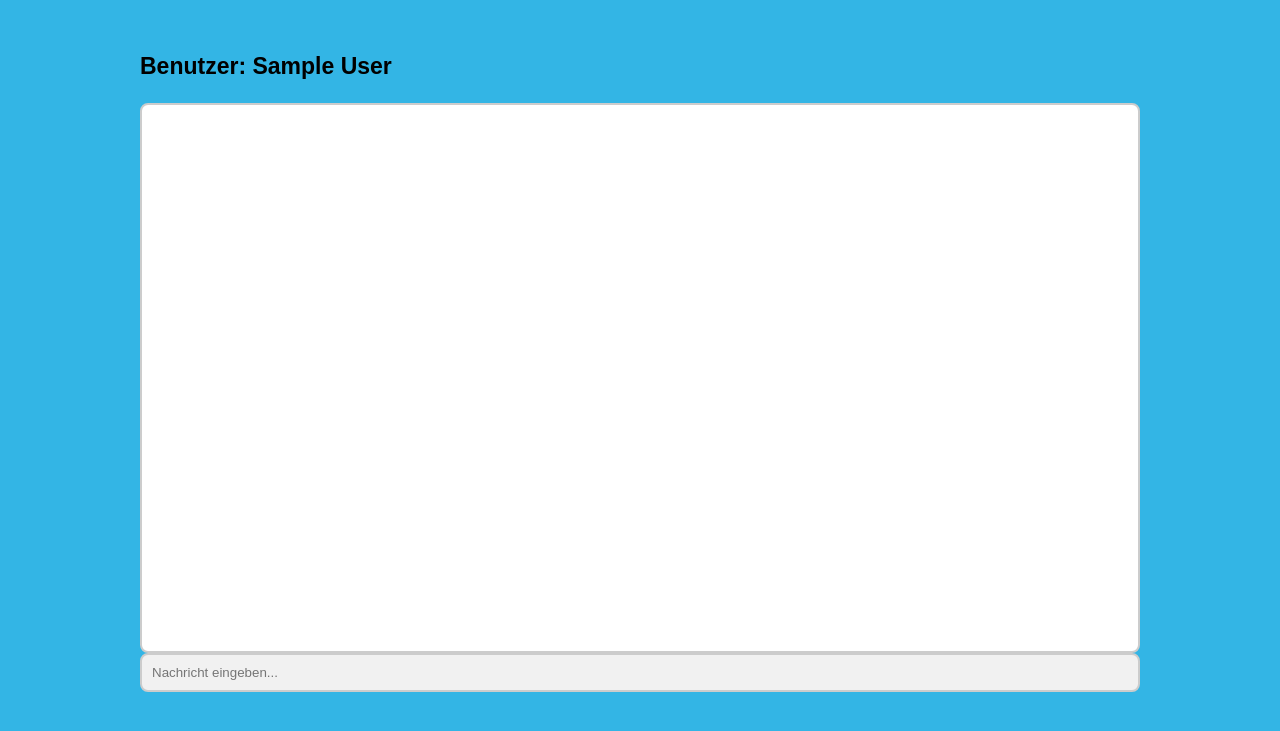
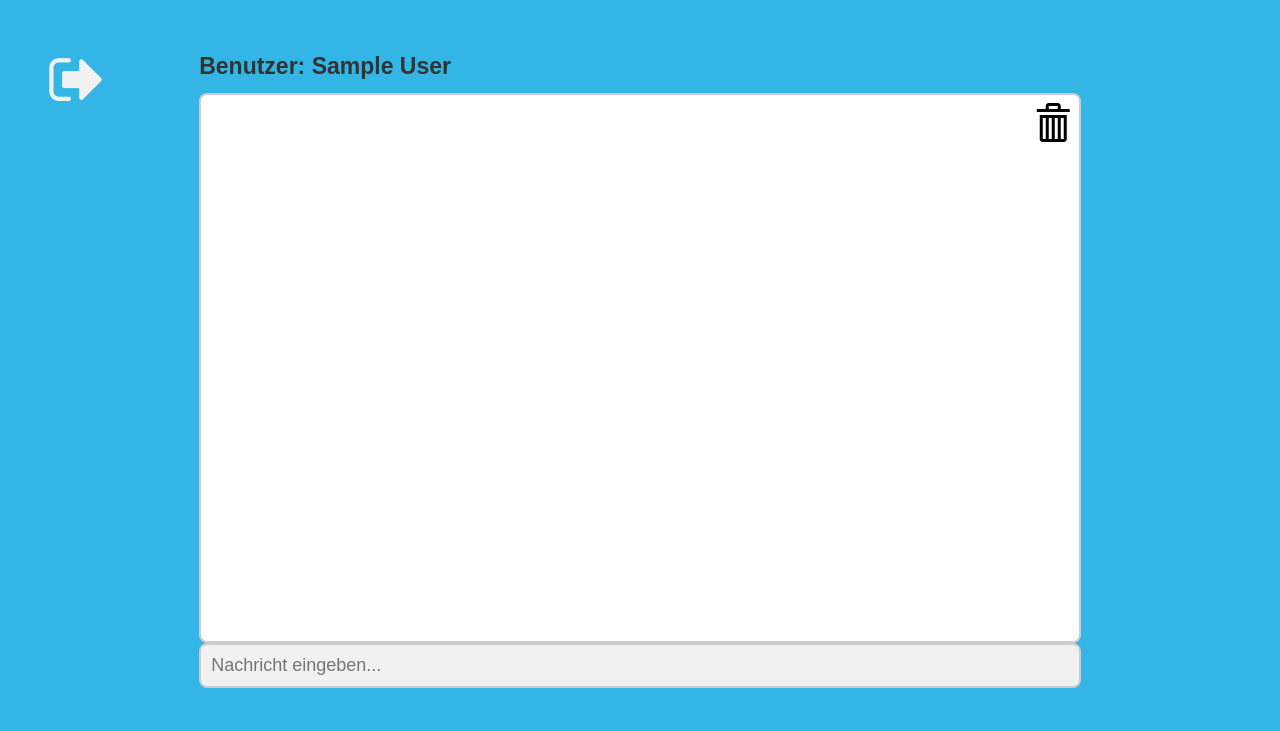
Before and after one commit to Moroo04/chat, a PHP site: template view/IndexController/zeigeChatAktion.tpl.php in a window 1280 px wide. Shown: the top 731 px of the page. Run offline with PHP 8.4, Linux system fonts and the light colour scheme; the template is opened without the code that fills it, so the values that code supplies are empty; the visitor is signed in with stand-in values (Sample User, id 1).

Commit message:
Logout & Chat Leeren

```diff
--- a/controller/AjaxController.php
+++ b/controller/AjaxController.php
@@ -9,6 +9,11 @@ class AjaxController extends AbstractBase
   public function alleNachrichtenAktion()
   {
     $this->addContext("nachrichten", Nachricht::findeAlle());
+  }
+
+  public function nachrichtenLeerenAktion(){
+    Nachricht::tabelleLeeren();
+    header('Location: index.php?aktion=zeigeChat');
   }
 
   public function ueberpreuefeLoginAktion()
--- a/controller/IndexController.php
+++ b/controller/IndexController.php
@@ -1,10 +1,11 @@
 <?php
+
 
 class IndexController extends AbstractBase
 {
 
   public function loginAktion(){
-
+    unset($_SESSION['unique_id']);
   }
 
   public function registerAktion(){
@@ -12,6 +13,9 @@ class IndexController extends AbstractBase
   }
 
   public function zeigeChatAktion(){
+    if(!isset($_SESSION['unique_id'])){
+      header('Location: index.php');
+    }
 
   }
 
--- a/css/chat.css
+++ b/css/chat.css
@@ -1,8 +1,13 @@
+#chat_wrapper{
+    width: 90%;
+    margin: 0 auto;
+}
+
 #chat {
     width: 80%;
     max-width: 1000px;
     margin: 0 auto;
-    margin-top: 10px;
+    margin-top: -30px;
     padding: 20px;
 
 }
@@ -17,19 +22,37 @@
 
 }
 
-#benutzer{
+
+
+.glyphicon{
+    position: relative;
+    top: 117px;
+    right: 11px;
+    float: right;
+    color: #000000;
+}
+
+.fa {
+    position: relative;
+    left: -150px;
+    top: 60px;
+    color: #f1f1f1;
+}
+
+#benutzer {
     font-family: "Tenor Sans", sans-serif;
     font-size: 23px;
     font-weight: bold;
 }
 
-body{
+body {
     background-color: #33b5e5;
     font-family: "Tenor Sans", sans-serif;
     font-size: 18px;
+    overflow: auto;
 }
 
-#message-input{
+#message-input {
 
     width: 100%;
     height: 100%;
--- a/model/entities/Nachricht.php
+++ b/model/entities/Nachricht.php
@@ -1,7 +1,7 @@
 <?php
 
 class Nachricht {
-    use ActiveRecordable, Findable, Persistable;
+    use ActiveRecordable, Findable, Persistable, Deletable;
 
     private int $id = 0;
     private string $text = '';
--- a/model/entities/Person.php
+++ b/model/entities/Person.php
@@ -2,7 +2,7 @@
 
 class Person
 {
-    use ActiveRecordable, Findable, Persistable;
+    use ActiveRecordable, Findable, Persistable, Deletable;
 
     private int $id = 0;
     private string $name = '';
--- a/view/IndexController/zeigeChatAktion.tpl.php
+++ b/view/IndexController/zeigeChatAktion.tpl.php
@@ -5,15 +5,26 @@
     <title>Chat-Oberfläche</title>
     <meta charset="UTF-8">
     <meta name="viewport" content="width=device-width, initial-scale=1.0">
+    <link rel="stylesheet" href="https://maxcdn.bootstrapcdn.com/bootstrap/3.3.7/css/bootstrap.min.css">
+    <link rel="stylesheet" href="https://cdnjs.cloudflare.com/ajax/libs/font-awesome/4.7.0/css/font-awesome.min.css">
     <link rel="stylesheet" href="css/chat.css" />
+
+
 </head>
 
 <body>
-
+    <div id="chat_wrapper">
         <div id="chat">
+            <a href="index.php" title="Ausloggen">
+                <i class="fa fa-sign-out" style="font-size:60px"></i>
+            </a>
+            <a href="index.php?aktion=nachrichtenLeeren&controller=ajax" title="Nachrichten leeren">
+                <i class="glyphicon glyphicon-trash" style="font-size:36px"></i>
+            </a>
             <p id="benutzer">Benutzer:
                 <?php echo $_SESSION['eingeloggt'] ?>
             </p>
+
             <div id="chatlog">
 
             </div>
@@ -24,6 +35,7 @@
                 </div>
             </form>
         </div>
+    </div>
 
     <script src="javascript/sendMessage.js"></script>
     <script src="javascript/getMessage.js"></script>
```
Also changed, not shown: model/traits/Deletable.php (added, +26 -0 lines). Lines whose indentation alone changed are shown as unchanged.
